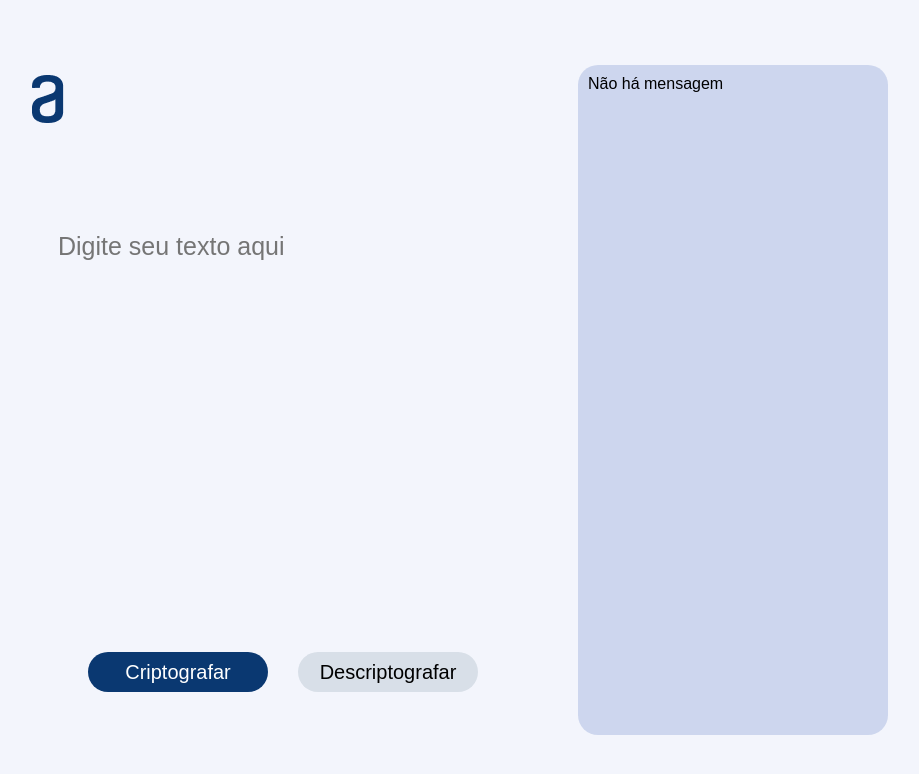
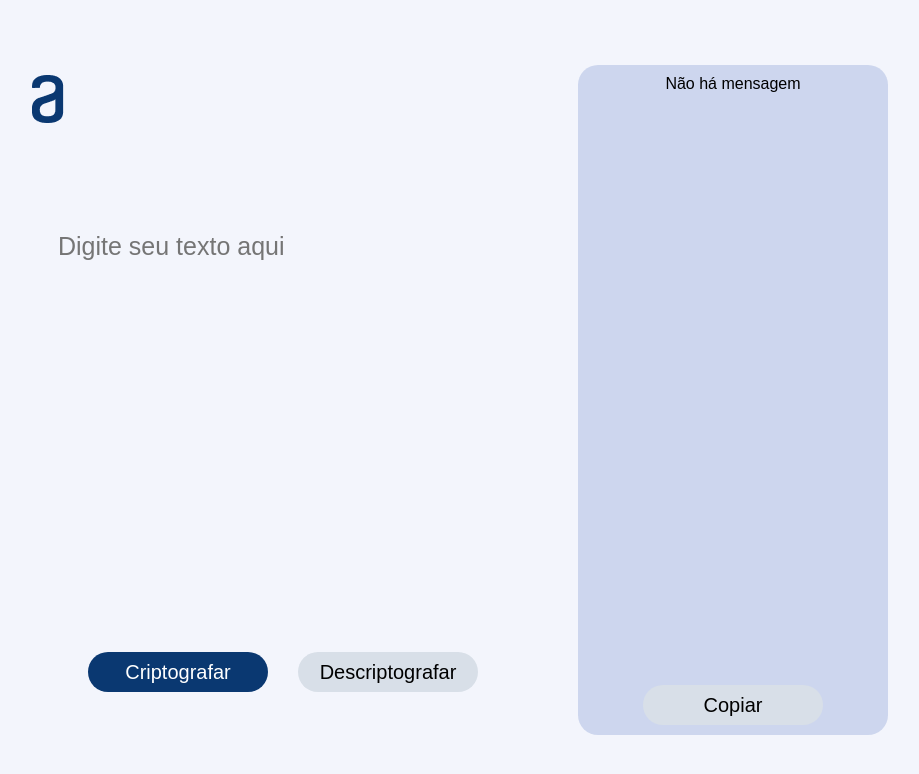
Before and after one commit to ThomazHilario/Decodificador-de-texto, a plain HTML site: page index.html in a window 1280 px wide. Shown: the whole page, without its empty margins (202-1121 px from the left). Drawn offline with Linux system fonts and the light colour scheme.

Commit message:
Adicionando botão de copiar o texto codificado ou decodificado

```diff
--- a/css/style.css
+++ b/css/style.css
@@ -35,6 +35,11 @@ article{
     background-color: rgba(160, 178, 220, 0.468);
 
     border-radius: 20px;
+
+    display: flex;
+    flex-direction: column;
+    justify-content: space-between;
+    align-items: center;
 }
 
 /* formulario */
@@ -88,3 +93,17 @@ textarea{
 #container_buttons > button:nth-child(2){
     background-color: rgba(216, 223, 232, 1);
 }
+
+/* button - copy */
+#copy{
+    background-color: rgba(216, 223, 232, 1);;
+
+    width: 180px;
+    height: 40px;
+
+    border-radius: 20px;
+    border: 0px;
+
+    cursor: pointer;
+    font-size: 20px;
+}
--- a/index.html
+++ b/index.html
@@ -33,6 +33,8 @@
         <!-- barra lateral -->
         <aside id="barra_lateral">
             <p>Não há mensagem</p>
+
+            <button id="copy">Copiar</button>
         </aside>
 
     </main>
--- a/script/script.js
+++ b/script/script.js
@@ -3,14 +3,18 @@ const text = document.getElementById('mytext')
 // button criptografar
 const button_criptografar = document.getElementById('criptografar')
 const button_descriptografar = document.getElementById('descriptografar')
+const button_copiar = document.getElementById('copy')
 
+// Evento para criptografar a palavra
 button_criptografar.addEventListener('click',(e) => {
+    // Cancelando o envio do formulario
     e.preventDefault()
 
     // chamando função
     criptografando()
 })
 
+// Evento para decodificador a criptografia
 button_descriptografar.addEventListener('click',(e) => {
     // Cancelando o envio do formulario
     e.preventDefault()
@@ -18,6 +22,12 @@ button_descriptografar.addEventListener('click',(e) => {
     // Chamando função
     decodificando()
 })
+
+// Evento de copiar o texto para area de transferencia
+button_copiar.addEventListener('click',() => {
+   navigator.clipboard.writeText(document.querySelector('p').textContent)
+})
+
 // Função que criptografa a palavra
 function criptografando(){
 
@@ -62,5 +72,8 @@ function decodificando(){
 
         // Mostrando o resultado na tag p
         document.querySelector('p').textContent = decodificando
+
+        // Limpando input
+        text.value = ''
     }
 }
```
